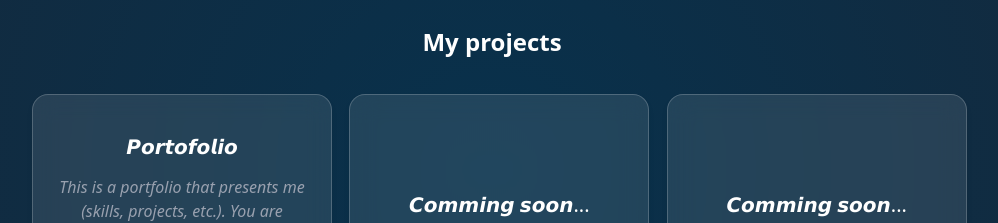
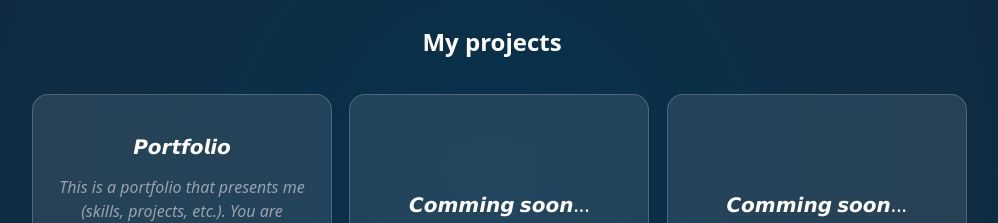
Before and after one commit to axelio-dev/portfolio, a Next.js app: page / in a window 1280 px wide. Shown: the part 1120-1343 px from the top of the page, without its empty margins (148-1146 px from the left). Built offline with nearby package versions, Linux system fonts and the light colour scheme; no server answers.

Commit message:
Correction of a spelling mistake

```diff
--- a/src/app/page.tsx
+++ b/src/app/page.tsx
@@ -118,7 +118,7 @@ export default function Home() {
           >
             <Projects
               description="This is a portfolio that presents me (skills, projects, etc.). You are currently on it 😊"
-              title="𝙋𝙤𝙧𝙩𝙤𝙛𝙤𝙡𝙞𝙤"
+              title="𝙋𝙤𝙧𝙩𝙛𝙤𝙡𝙞𝙤"
               button="Visit"
               link="https://axelio-dev.vercel.app"
             />
```
